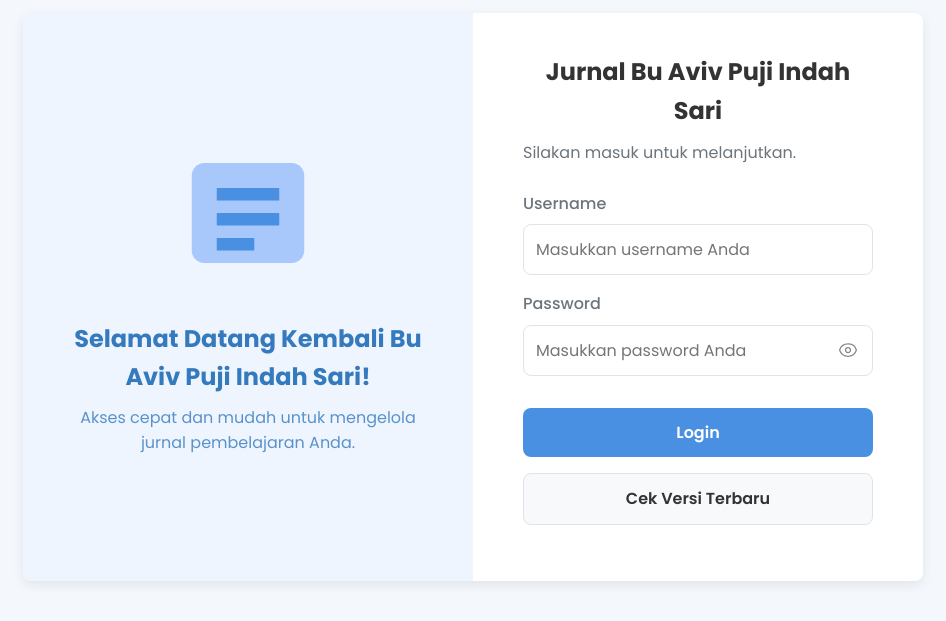
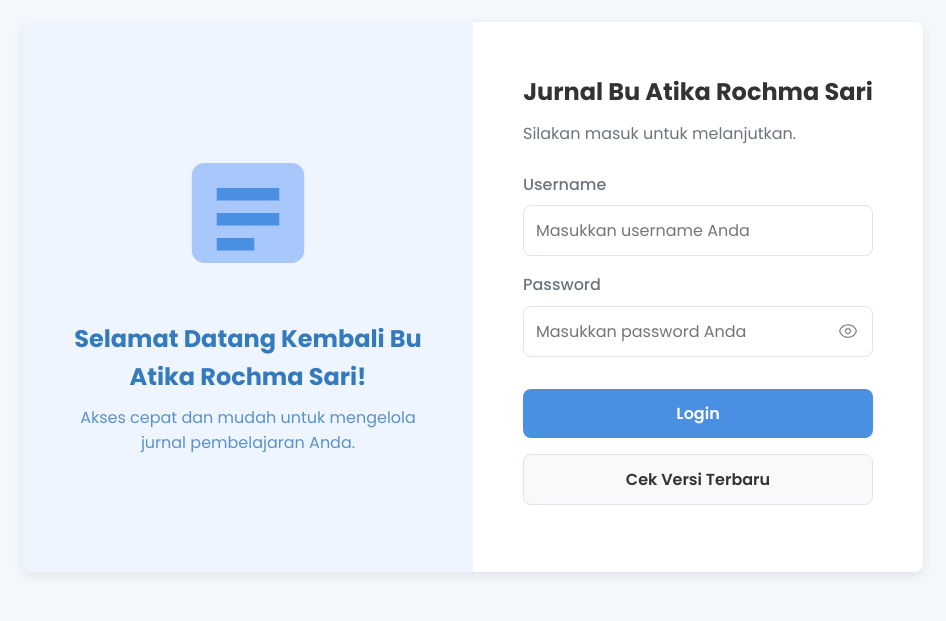
Before and after one commit to Wahyudi-1/jurnalAtika-RochmaSari, a plain HTML site: page index.html in a window 1280 px wide. Shown: the part 103-724 px from the top of the page, without its empty margins (167-1113 px from the left). Drawn offline with Linux system fonts and the light colour scheme.

Commit message:
Update index.html

```diff
--- a/index.html
+++ b/index.html
@@ -6,7 +6,7 @@
     <!-- ========================================================== -->
     <meta charset="UTF-8">
     <meta name="viewport" content="width=device-width, initial-scale=1.0">
-    <title>Login - Jurnal Pelajaran Bu Aviv Puji Indah Sari</title>
+    <title>Login - Jurnal Pelajaran Bu Atika Rochma Sari</title>
 
     <!-- ========================================================== -->
     <!-- STYLESHEETS & FONTS                                        -->
@@ -41,7 +41,7 @@
                     <path d="M7 12H17V14H7V12Z" fill="#4a90e2"/>
                     <path d="M7 16H13V18H7V16Z" fill="#4a90e2"/>
                 </svg>
-                <h3>Selamat Datang Kembali Bu Aviv Puji Indah Sari!</h3>
+                <h3>Selamat Datang Kembali Bu Atika Rochma Sari!</h3>
                 <p>Akses cepat dan mudah untuk mengelola jurnal pembelajaran Anda.</p>
             </div>
         </div>
@@ -50,7 +50,7 @@
         <div class="login-form-container">
             <div class="login-form-content">
 
-                <h2 class="logo">Jurnal Bu Aviv Puji Indah Sari</h2>
+                <h2 class="logo">Jurnal Bu Atika Rochma Sari</h2>
                 <p style="color: var(--text-light); margin-bottom: 25px;">Silakan masuk untuk melanjutkan.</p>
 
                 <form onsubmit="event.preventDefault(); document.getElementById('loginButton').click();">
@@ -75,7 +75,7 @@
 
                 <!-- [DITAMBAHKAN] Tombol untuk tautan update -->
                 <div class="form-group" style="margin-top: 10px; text-align: center;">
-                    <a href="http://lynk.id/pdBu Aviv Puji Indah Sari/d74pdwkgrwww" class="btn btn-secondary btn-block" target="_blank" rel="noopener noreferrer">
+                    <a href="http://lynk.id/pdBu Atika Rochma Sari/d74pdwkgrwww" class="btn btn-secondary btn-block" target="_blank" rel="noopener noreferrer">
                         Cek Versi Terbaru
                     </a>
                 </div>
```
